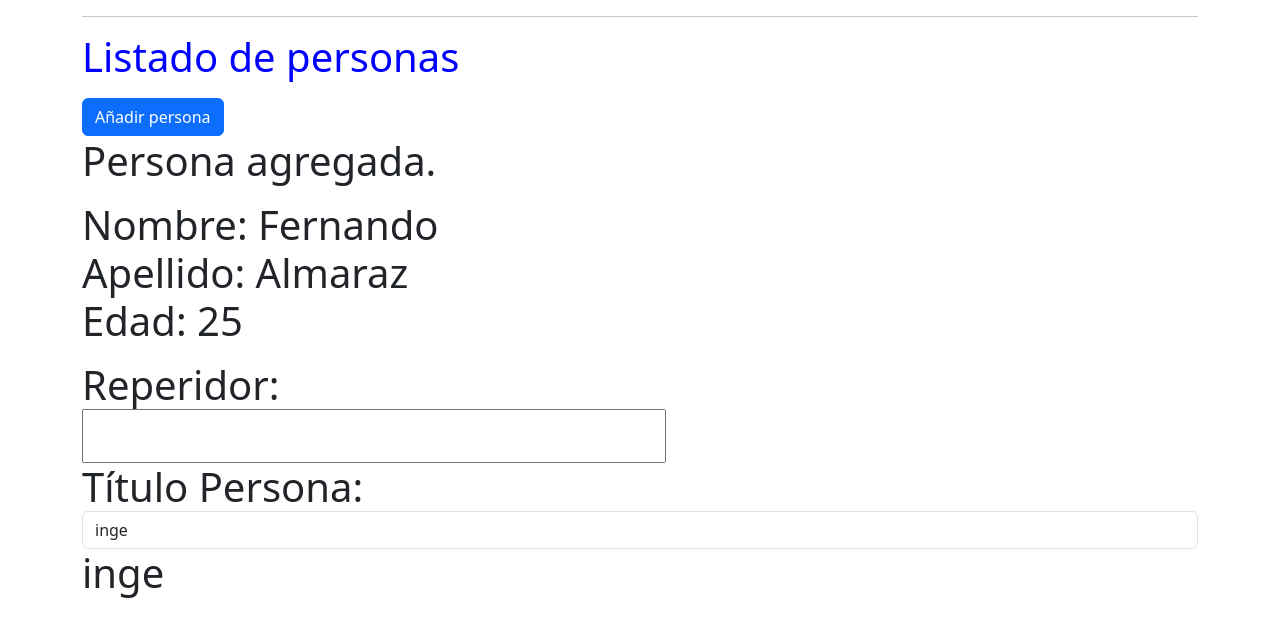
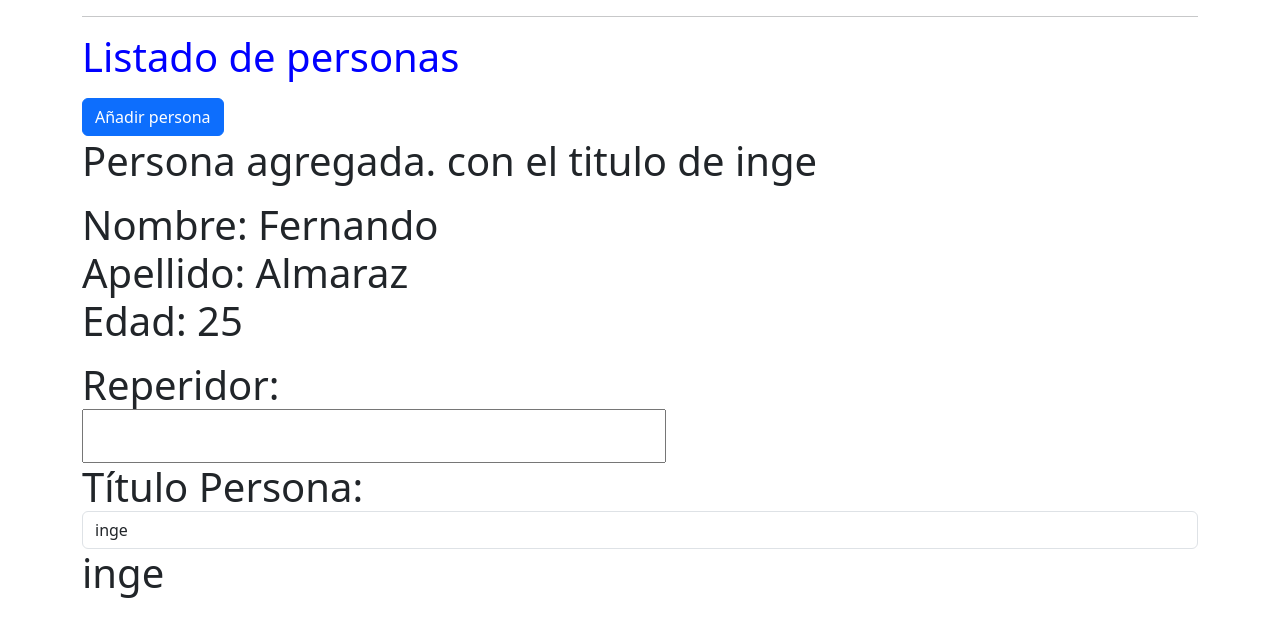
Before and after one commit to FernandoAlmaraz/Universidad_Angular, an Angular app in the folder mi-primera-app/: page / in a window 1280 px wide. Both pictures are taken after a click on the button "Añadir persona". Shown: the top 636 px of the page. Built offline with nearby package versions, Linux system fonts and the light colour scheme.

Commit message:
usando ngif

```diff
--- a/mi-primera-app/src/app/personas/personas.component.html
+++ b/mi-primera-app/src/app/personas/personas.component.html
@@ -5,10 +5,12 @@
       <h1>Listado de personas</h1>
       <button class="btn btn-primary" [disabled]="deshabilitar"
         (click)="agregarPersona()">Añadir persona</button>
-      <p>{{mensaje}}</p>
+      <p *ngIf="mostrar; else sinPersona">{{mensaje}} con el titulo de
+        {{titulo}}</p>
+      <ng-template #sinPersona>No se agrgó ninguna persona</ng-template>
       <app-persona></app-persona>
       <label>Título Persona:</label>
-      <!-- //eventbinding -->
+      <!-- eventbinding -->
       <!-- <input type="text" class="form-control" (input)="modificarTitulo($event)">
       {{titulo}} -->
 
--- a/mi-primera-app/src/app/personas/personas.component.ts
+++ b/mi-primera-app/src/app/personas/personas.component.ts
@@ -21,7 +21,11 @@ export class PersonasComponent implements OnInit {
   deshabilitar = false;
   mensaje = "Persona no agregada";
   titulo = "inge";
+  mostrar = false;
+  sinPersona = "";
+
   agregarPersona() {
+    this.mostrar = true;
     this.mensaje = "Persona agregada."
   }
   // event binding
```
